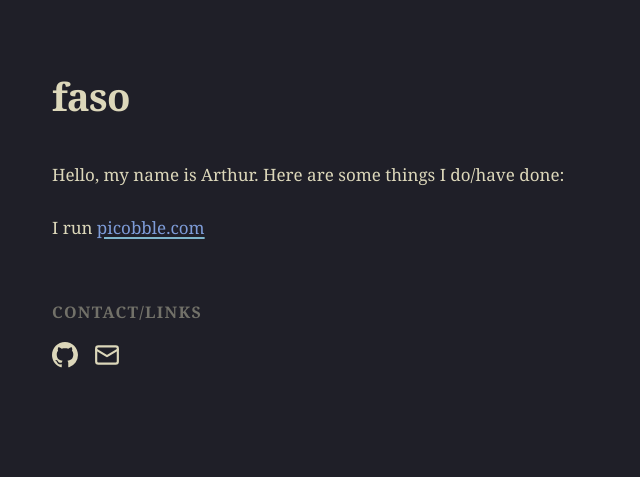
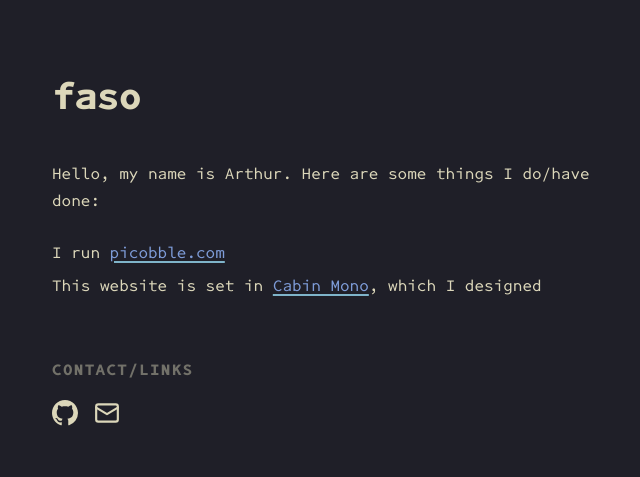
Before and after one commit to faso/faso.github.io, a plain HTML site: page index.html in a window 1280 px wide. Shown: the whole page, without its empty margins (292-932 px from the left). Drawn offline with Linux system fonts and the light colour scheme.

Commit message:
Set the site in Cabin Mono, add a line about it
Co-Authored-By: Claude Fable 5 <noreply@anthropic.com>
Claude-Session: https://claude.ai/code/session_01VWpU9HWCo14rcozoWdHpjQ

```diff
--- a/index.html
+++ b/index.html
@@ -5,6 +5,18 @@
 <meta name="viewport" content="width=device-width, initial-scale=1">
 <title>faso</title>
 <style>
+  @font-face {
+    font-family: 'Cabin Mono';
+    src: url('fonts/CabinMono-Regular.woff2') format('woff2');
+    font-weight: 400;
+    font-display: swap;
+  }
+  @font-face {
+    font-family: 'Cabin Mono';
+    src: url('fonts/CabinMono-Bold.woff2') format('woff2');
+    font-weight: 700;
+    font-display: swap;
+  }
   /* Kanagawa Wave, dark */
   :root {
     --bg: #1f1f28;         /* sumiInk3 */
@@ -17,7 +29,7 @@
   body {
     background: var(--bg);
     color: var(--ink);
-    font: 17px/1.7 Georgia, 'Times New Roman', serif;
+    font: 16px/1.7 'Cabin Mono', monospace;
     max-width: 640px;
     margin: 0 auto;
     padding: 4rem 1.5rem 3rem;
@@ -56,6 +68,7 @@
   <p class="intro">Hello, my name is Arthur. Here are some things I do/have done:</p>
   <div class="things">
     <p>I run <a href="https://picobble.com">picobble.com</a></p>
+    <p>This website is set in <a href="https://github.com/faso/cabin-mono">Cabin Mono</a>, which I designed</p>
   </div>
   <h2>Contact/Links</h2>
   <div class="links">
```
Also changed, not shown: fonts/CabinMono-Bold.woff2 (added), fonts/CabinMono-Regular.woff2 (added).
